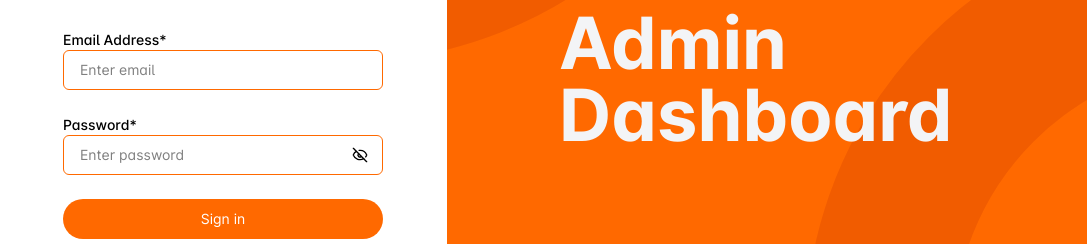
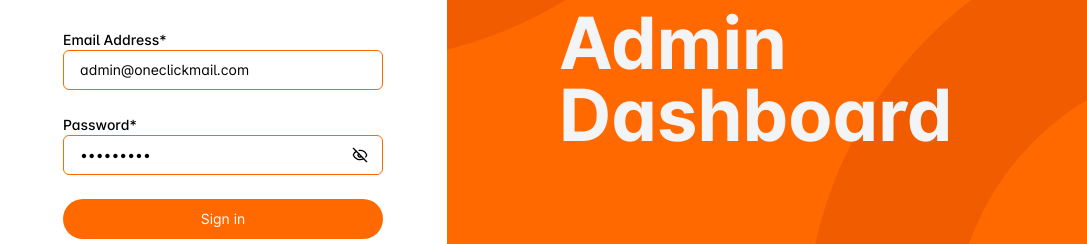
Before and after one commit to AnkurNayak/oneclick-dashboard, a Next.js app: page /auth/login in a window 1280 px wide. Shown: the part 393-637 px from the top of the page, without its empty margins (193-1280 px from the left). Built offline with nearby package versions, Linux system fonts and the light colour scheme; no server answers.

Commit message:
set_email_pass_fields

```diff
--- a/src/components/admin/login/LoginFormComponent.tsx
+++ b/src/components/admin/login/LoginFormComponent.tsx
@@ -18,6 +18,10 @@
     formState: { errors, isSubmitting },
   } = useForm<LoginFormData>({
     resolver: zodResolver(loginSchema),
+    defaultValues: {
+      email: "admin@oneclickmail.com",
+      password: "admin@123",
+    },
   });
 
   const handleLogin = async (data: LoginFormData) => {
@@ -30,6 +34,9 @@
     if (response.success) {
       router.push("/admin/dashboard");
       toast.success("Login Successful");
+    }
+    if (response.error) {
+      toast.error(response.error);
     }
   };
 
--- a/src/lib/api.service.ts
+++ b/src/lib/api.service.ts
@@ -65,7 +65,6 @@
   currPage?: number | string;
   statusFilter?: string;
 } = {}) => {
-  console.log(baseUrl);
   try {
     const response = await fetch(`${baseUrl}/api/cars`, {
       method: "POST",
```
